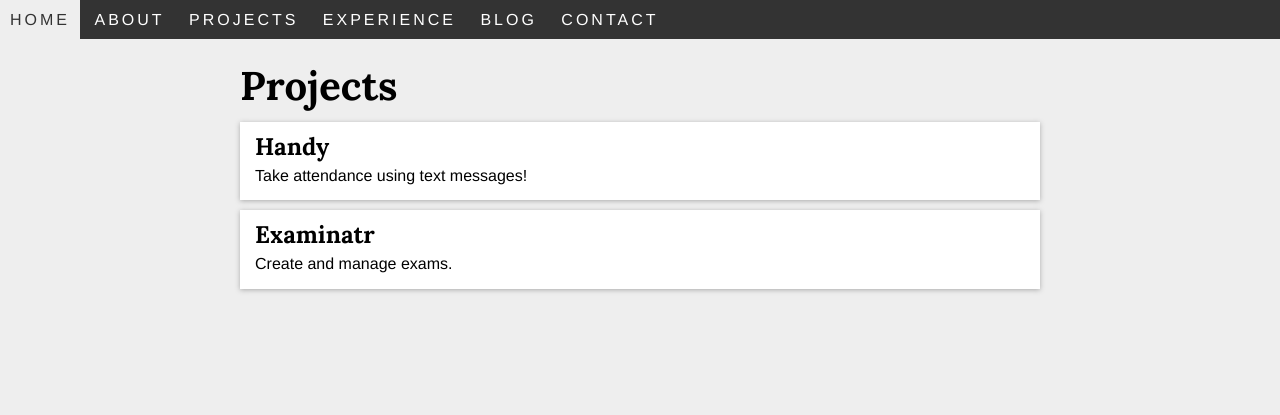
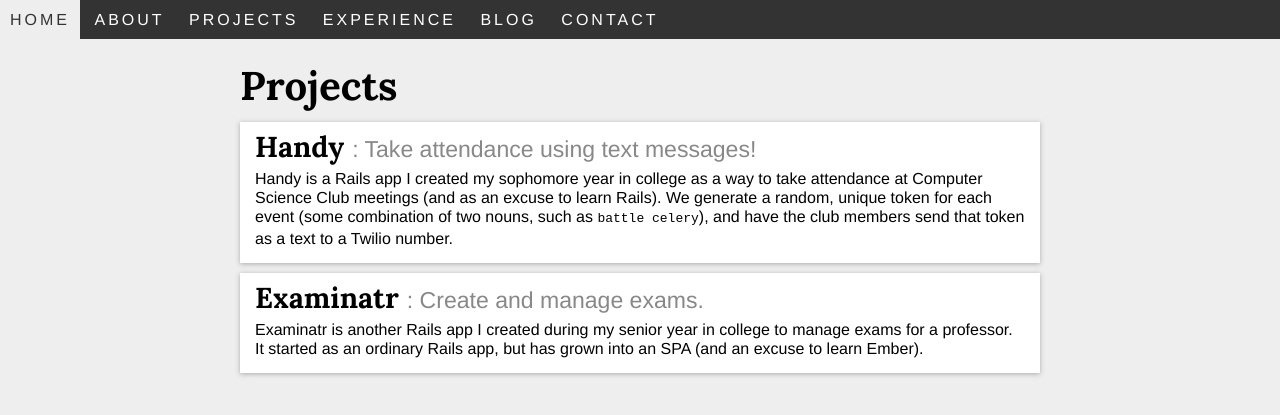
Before and after one commit to jroggeman/jroggeman.github.io, a Jekyll site: the page built from projects/index.md, in a window 1280 px wide. Shown: the top 415 px of the page. Built offline with Jekyll 4.4.1, drawn with Linux system fonts in a browser that asks for light colours.

Commit message:
Add description vs summary

```diff
--- a/_data/projects.yml
+++ b/_data/projects.yml
@@ -1,7 +1,15 @@
 - name: Handy
   url: https://github.com/Pitt-CSC/handy
-  description: Take attendance using text messages!
+  summary: Take attendance using text messages!
+  description: Handy is a Rails app I created my sophomore year in college as a
+      way to take attendance at Computer Science Club meetings (and as an excuse
+      to learn Rails).  We generate a random, unique token for each event (some
+      combination of two nouns, such as <code>battle celery</code>), and have the
+      club members send that token as a text to a Twilio number.
 
 - name: Examinatr
   url: https://github.com/jroggeman/examinatr
-  description: Create and manage exams.
+  summary: Create and manage exams.
+  description: Examinatr is another Rails app I created during my senior year in college
+      to manage exams for a professor.  It started as an ordinary Rails app, but has grown
+      into an SPA (and an excuse to learn Ember).
--- a/css/main.scss
+++ b/css/main.scss
@@ -26,7 +26,7 @@ h1 {
 
 h2 {
     @extend .heading;
-    font-size: 1.5em;
+    font-size: 1.8em;
 }
 
 // Simple wrapper
@@ -46,10 +46,23 @@ h2 {
         h2 {
             margin-bottom: 10px;
             margin-top: 0px;
+
+            .subheading {
+                font-family: Helvetica;
+                font-weight: normal;
+                font-size: 0.8em;
+                color: #888;
+                margin-left: 8px;
+            }
         }
 
         p {
+            text-indent: 30px;
             display: inline;
+
+            &.tagline {
+                font-size: 1.2em;
+            }
         }
 
         // Spacing
--- a/projects/index.md
+++ b/projects/index.md
@@ -7,7 +7,7 @@ layout: default
     {% for project in site.data.projects %}
     <li>
         <a href="{{ project.url }}" target="_blank">
-            <h2>{{ project.name }}</h2>
+            <h2>{{ project.name }}<span class="subheading">: {{ project.summary }}</span></h2>
             <p>{{ project.description }}</p>
         </a>
     </li>
```
